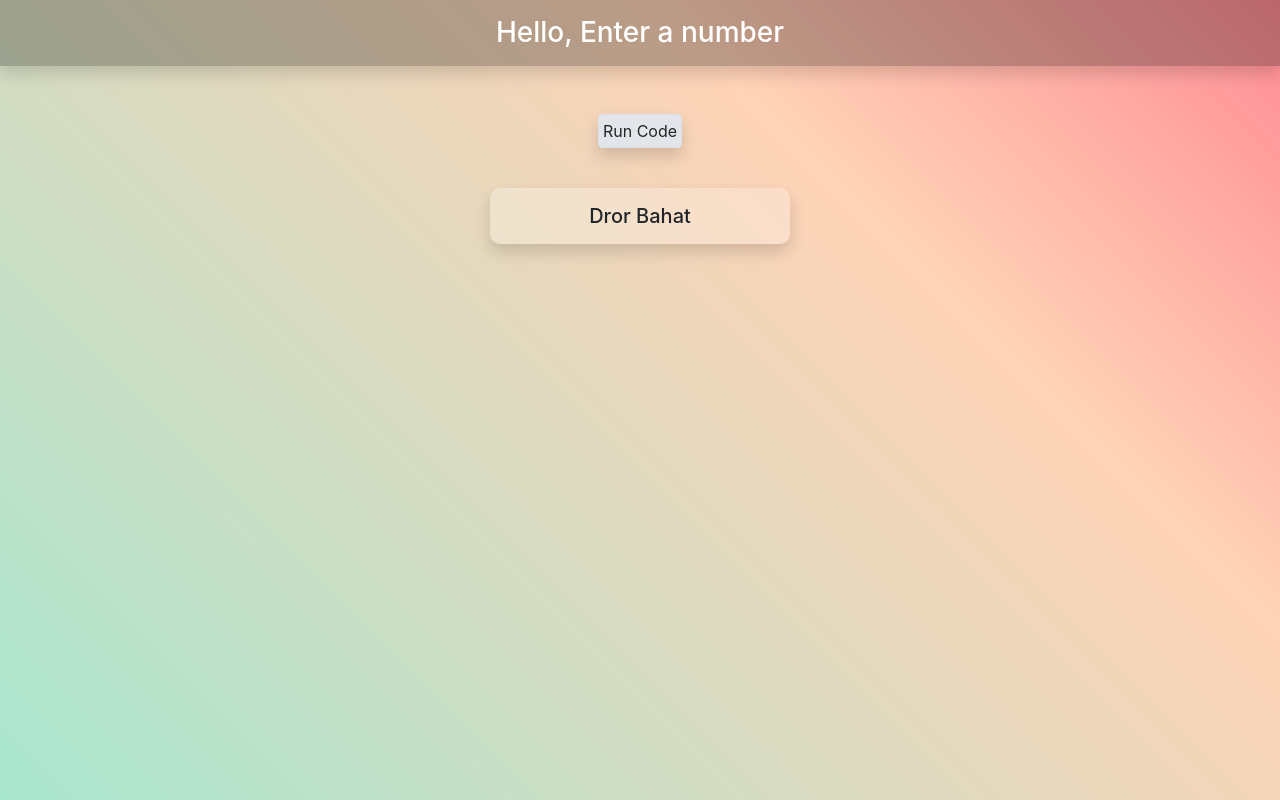
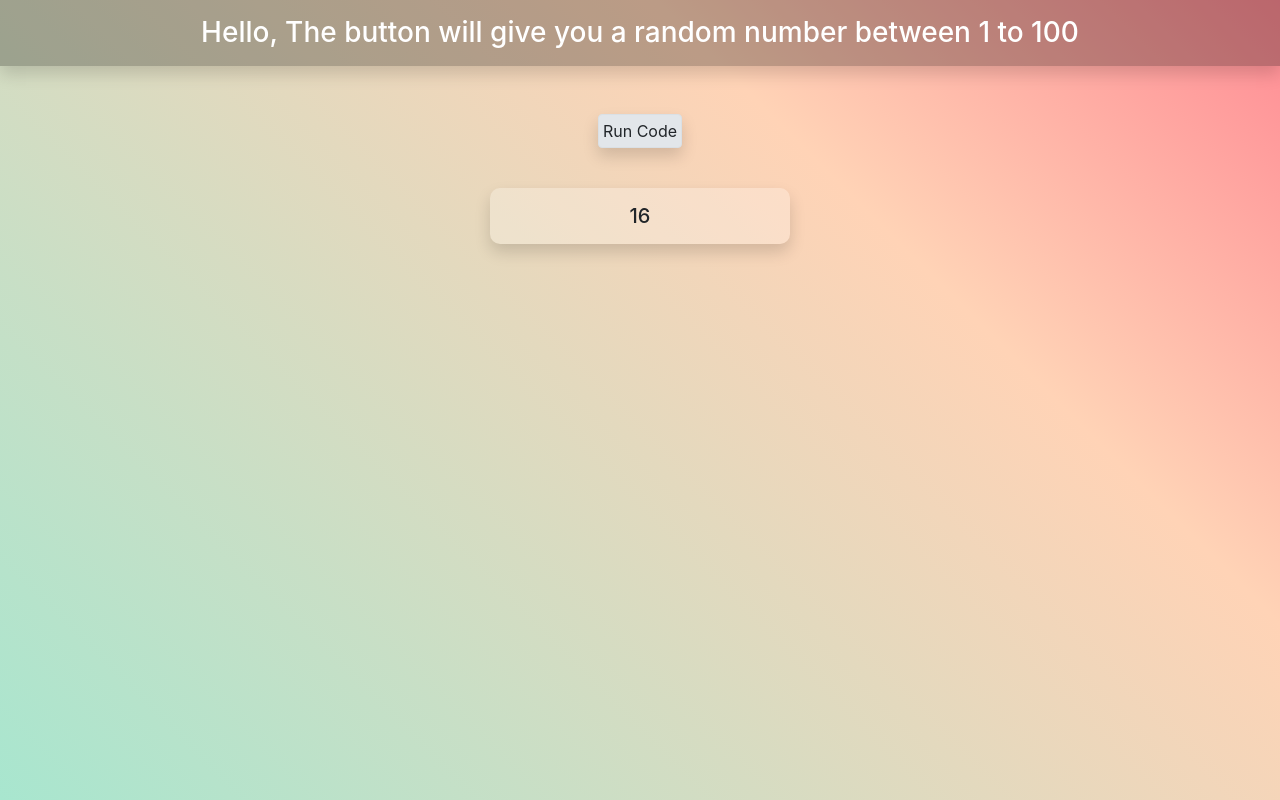
Before and after one commit to drorbahat/home-work-jsAdvanced-15.11, a plain HTML site: page index.html in a window 1280 px wide. Both pictures are taken after a click on the button "Run Code". Drawn offline with nearby package versions, Linux system fonts and the light colour scheme.

Commit message:
finished exercise 3

```diff
--- a/index.html
+++ b/index.html
@@ -12,7 +12,7 @@
 
 <body>
     <div id="main-container">
-        <h3 class="title p-3 shadow">Hello, Enter a number</h3>
+        <h3 class="title p-3 shadow">Hello, The button will give you a random number between 1 to 100</h3>
         <br>
         <button onclick="runCode()" class="m-3 p-1 btn btn-light shadow">Run Code</button>
         <br><br>
--- a/index.js
+++ b/index.js
@@ -1,14 +1,14 @@
 const outputField = document.getElementById("output-field")
 
 const runCode = () => {
-    outputField.innerHTML = ''
-    doWork(showName)
+    cool(randomNum)
 }
 
-const showName = () => {
-    outputField.innerHTML = "Dror Bahat"
+const randomNum = () => {
+    num = Math.floor((Math.random() * 100) + 1)
+    outputField.innerHTML = num
 }
 
-const doWork = (callBack) => {
-    callBack()
+function cool(callback) {
+    callback()
 }
```
